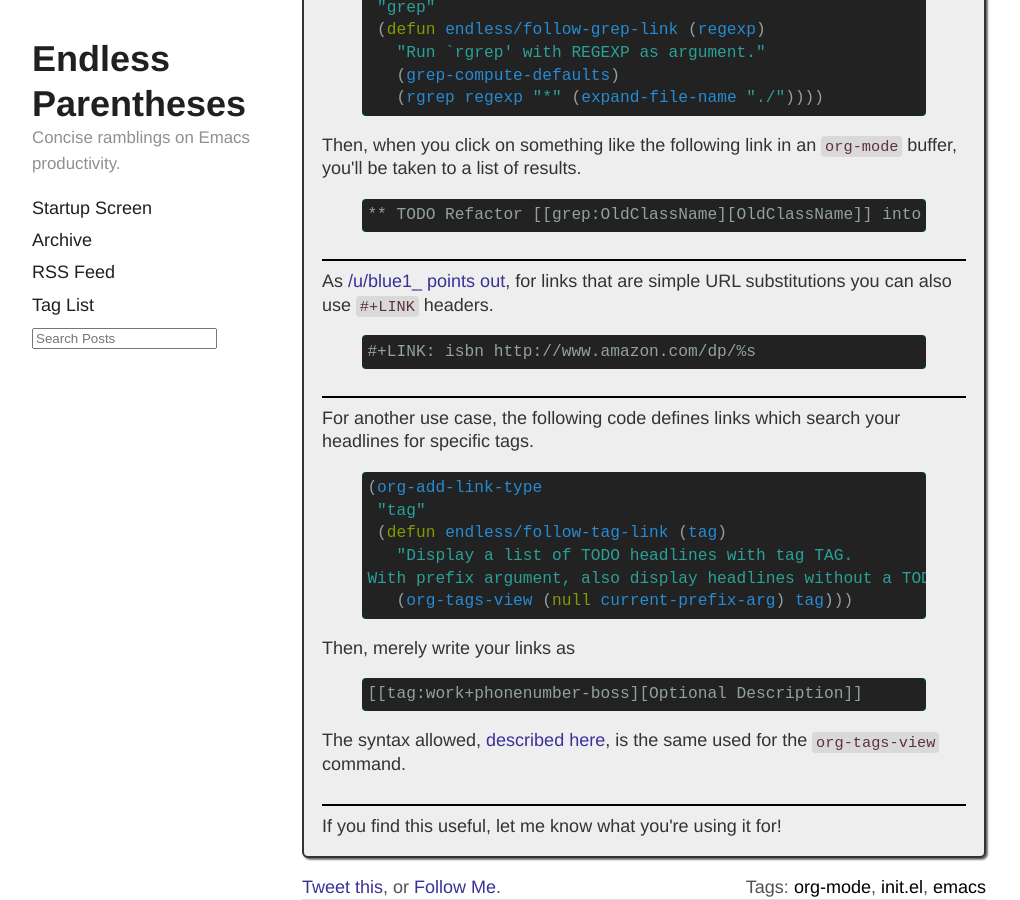
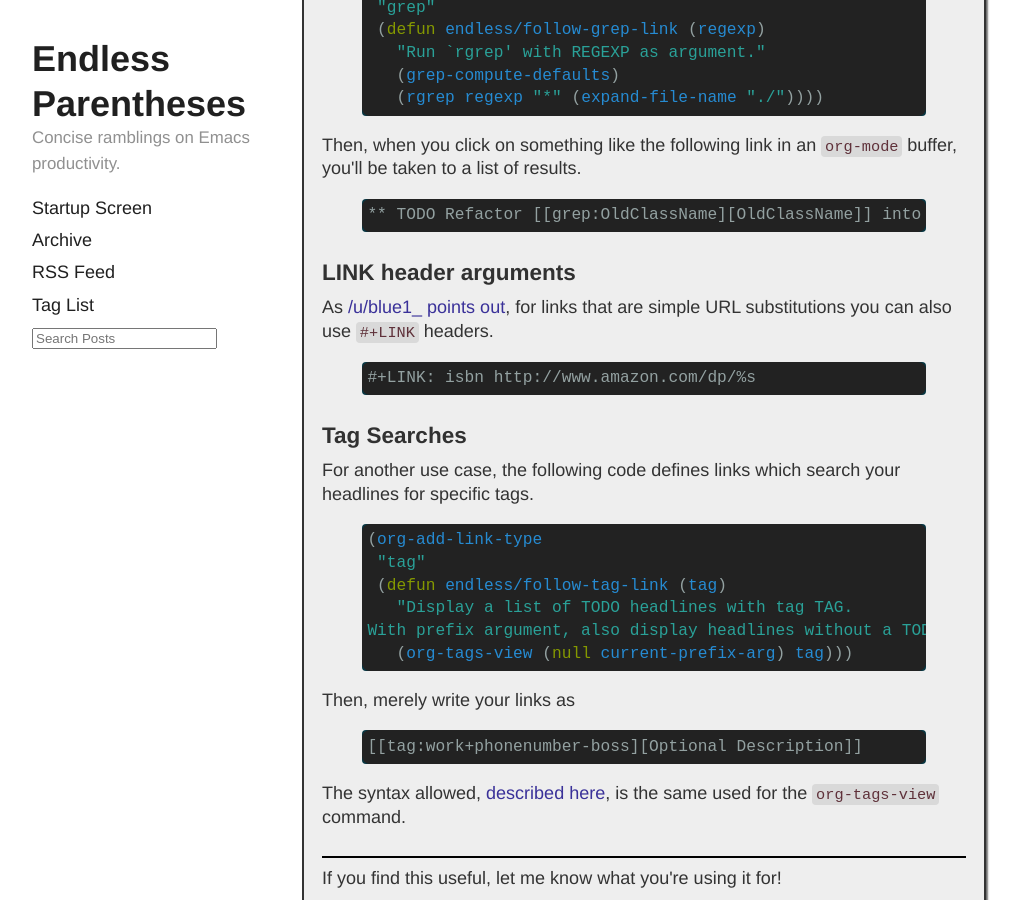
Before and after one commit to Malabarba/EndlessParentheses, a Jekyll site: the page built from _posts/2014-08-10-use-org-mode-links-for-absolutely-anything.html, in a window 1280 px wide and 900 px high, scrolled down 319 px. Shown: the whole window, without its empty margins (50-1070 px from the left). Built offline with Jekyll 4.4.1, drawn with Linux system fonts in a browser that asks for light colours; Markdown is read by kramdown in place of the engine named in the settings; comment, search, counter and statistics services are not loaded.

Commit message:
UPDATE: Use Org-Mode Links for Absolutely Anything

```diff
--- a/_posts/2014-08-10-use-org-mode-links-for-absolutely-anything.html
+++ b/_posts/2014-08-10-use-org-mode-links-for-absolutely-anything.html
@@ -29,7 +29,9 @@
 ** TODO Refactor [[grep:OldClassName][OldClassName]] into NewClassName
 {% endhighlight %}
 
-<hr  />
+<div id="outline-container-sec-1" class="outline-2">
+<h2 id="sec-1">LINK header arguments</h2>
+<div class="outline-text-2" id="text-1">
 <p>
 As <a href="http://www.reddit.com/r/emacs/comments/2d6hjs/use_orgmode_links_for_absolutely_anything/cjmyxfm">/u/blue1_ points out</a>, for links that are simple URL substitutions
 you can also use <code>#+LINK</code> headers.
@@ -37,8 +39,12 @@
 {% highlight text %}
 #+LINK: isbn http://www.amazon.com/dp/%s
 {% endhighlight %}
+</div>
+</div>
 
-<hr  />
+<div id="outline-container-sec-2" class="outline-2">
+<h2 id="sec-2">Tag Searches</h2>
+<div class="outline-text-2" id="text-2">
 <p>
 For another use case, the following code defines links which search
 your headlines for specific tags.
@@ -67,3 +73,5 @@
 <p>
 If you find this useful, let me know what you're using it for!
 </p>
+</div>
+</div>
```
